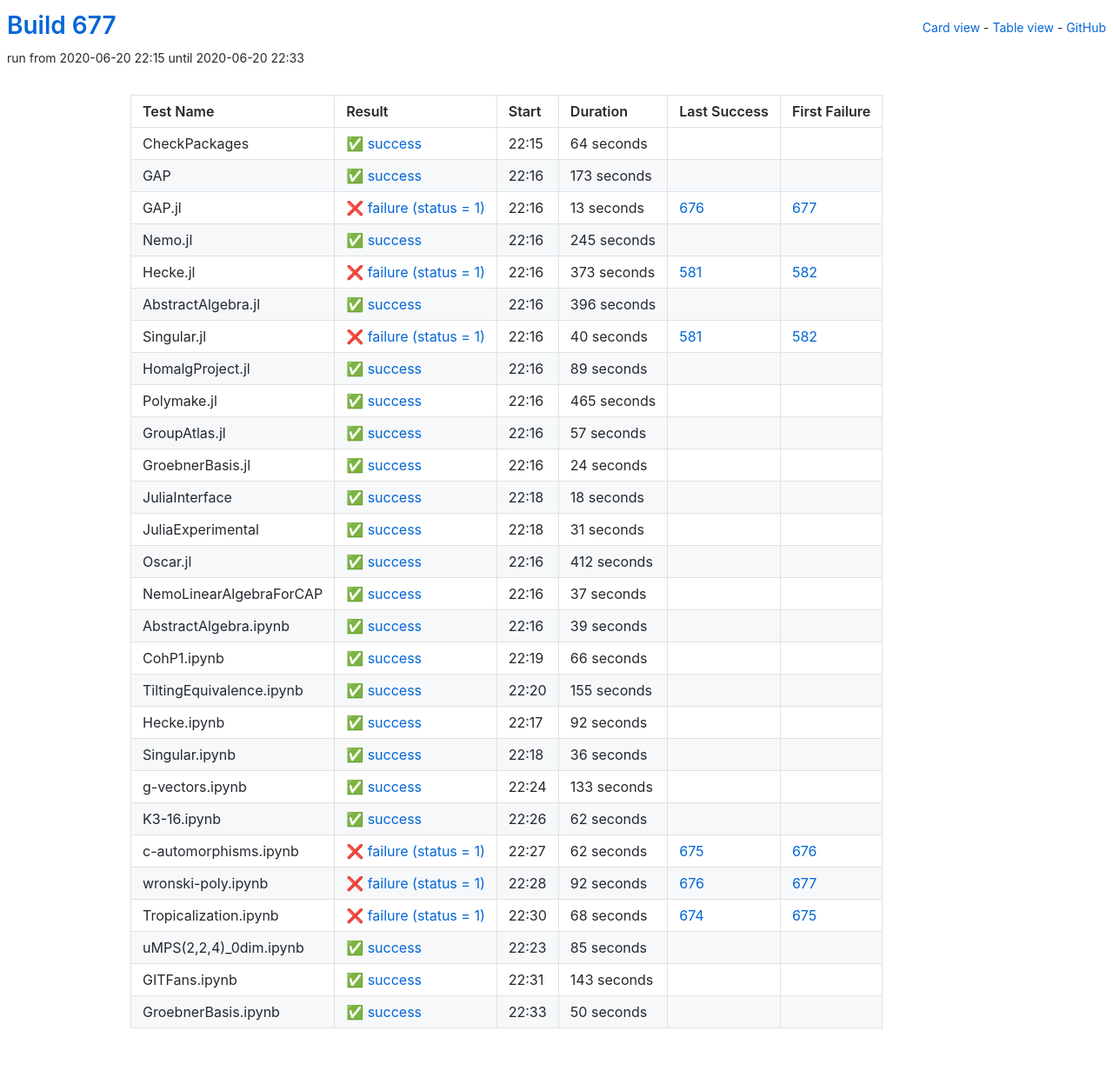
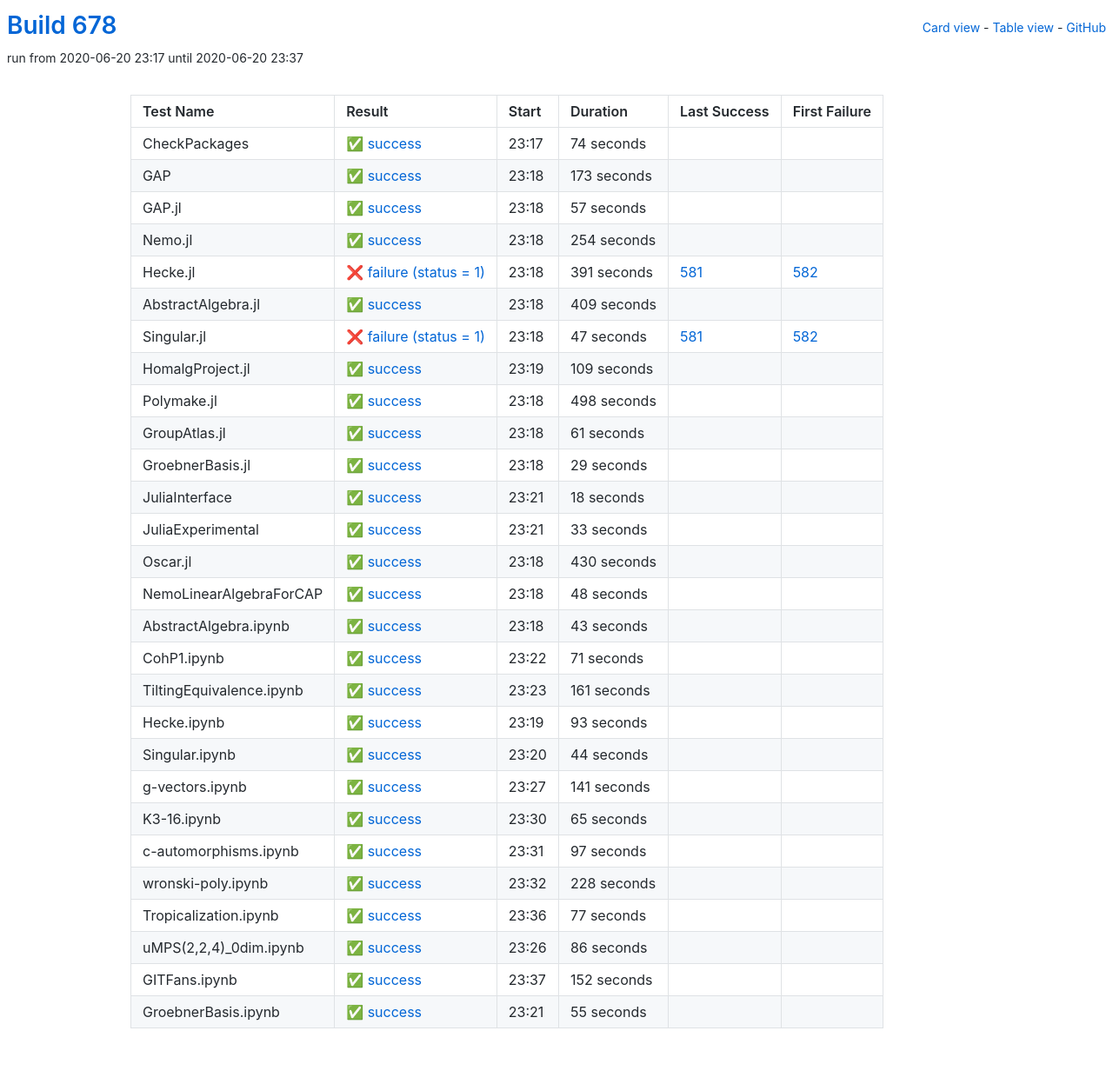
Before and after one commit to oscar-system/oscar-ci-status-1.4, a Jekyll site: the page built from table.html, in a window 1280 px wide. Shown: the whole page at 87% size. Built offline with Jekyll 4.4.1, drawn with Linux system fonts in a browser that asks for light colours.

Commit message:
Build #678

```diff
--- a/_data/ci.yml
+++ b/_data/ci.yml
@@ -1,6 +1,6 @@
 ---
-build: 677
-build_url: https://oscarci.mathematik.uni-kl.de/job/oscar-julia-1.4/677/
+build: 678
+build_url: https://oscarci.mathematik.uni-kl.de/job/oscar-julia-1.4/678/
 job: oscar-julia-1.4
 organization: oscar-system
 repo: oscar-ci-status-1.4
@@ -8,20 +8,20 @@ repourl: https://github.com/oscar-system/oscar-ci-status-1.4
 tests:
 - name: CheckPackages
   id: checkpackages
-  log: https://oscarci.mathematik.uni-kl.de/job/oscar-julia-1.4/677/artifact/logs/build-677/CheckPackages.log
-  start: 2020-06-20 22:15
+  log: https://oscarci.mathematik.uni-kl.de/job/oscar-julia-1.4/678/artifact/logs/build-678/CheckPackages.log
+  start: 2020-06-20 23:17
   success: true
   exitcode: 0
   status: success
-  duration: 64
+  duration: 74
   last_success: false
   last_success_url:
   first_failure: false
   first_failure_url:
 - name: GAP
   id: gap
-  log: https://oscarci.mathematik.uni-kl.de/job/oscar-julia-1.4/677/artifact/logs/build-677/GAP.log
-  start: 2020-06-20 22:16
+  log: https://oscarci.mathematik.uni-kl.de/job/oscar-julia-1.4/678/artifact/logs/build-678/GAP.log
+  start: 2020-06-20 23:18
   success: true
   exitcode: 0
   status: success
@@ -32,92 +32,8 @@ tests:
   first_failure_url:
 - name: GAP.jl
   id: gap-jl
-  log: https://oscarci.mathematik.uni-kl.de/job/oscar-julia-1.4/677/artifact/logs/build-677/GAP.jl.log
-  start: 2020-06-20 22:16
-  success: false
-  exitcode: 1
-  status: failure
-  duration: 13
-  last_success: 676
-  last_success_url: https://oscarci.mathematik.uni-kl.de/job/oscar-julia-1.4/676/
-  first_failure: 677
-  first_failure_url: https://oscarci.mathematik.uni-kl.de/job/oscar-julia-1.4/677/
-- name: Nemo.jl
-  id: nemo-jl
-  log: https://oscarci.mathematik.uni-kl.de/job/oscar-julia-1.4/677/artifact/logs/build-677/Nemo.jl.log
-  start: 2020-06-20 22:16
-  success: true
-  exitcode: 0
-  status: success
-  duration: 245
-  last_success: false
-  last_success_url:
-  first_failure: false
-  first_failure_url:
-- name: Hecke.jl
-  id: hecke-jl
-  log: https://oscarci.mathematik.uni-kl.de/job/oscar-julia-1.4/677/artifact/logs/build-677/Hecke.jl.log
-  start: 2020-06-20 22:16
-  success: false
-  exitcode: 1
-  status: failure
-  duration: 373
-  last_success: 581
-  last_success_url: https://oscarci.mathematik.uni-kl.de/job/oscar-julia-1.4/581/
-  first_failure: 582
-  first_failure_url: https://oscarci.mathematik.uni-kl.de/job/oscar-julia-1.4/582/
-- name: AbstractAlgebra.jl
-  id: abstractalgebra-jl
-  log: https://oscarci.mathematik.uni-kl.de/job/oscar-julia-1.4/677/artifact/logs/build-677/AbstractAlgebra.jl.log
-  start: 2020-06-20 22:16
-  success: true
-  exitcode: 0
-  status: success
-  duration: 396
-  last_success: false
-  last_success_url:
-  first_failure: false
-  first_failure_url:
-- name: Singular.jl
-  id: singular-jl
-  log: https://oscarci.mathematik.uni-kl.de/job/oscar-julia-1.4/677/artifact/logs/build-677/Singular.jl.log
-  start: 2020-06-20 22:16
-  success: false
-  exitcode: 1
-  status: failure
-  duration: 40
-  last_success: 581
-  last_success_url: https://oscarci.mathematik.uni-kl.de/job/oscar-julia-1.4/581/
-  first_failure: 582
-  first_failure_url: https://oscarci.mathematik.uni-kl.de/job/oscar-julia-1.4/582/
-- name: HomalgProject.jl
-  id: homalgproject-jl
-  log: https://oscarci.mathematik.uni-kl.de/job/oscar-julia-1.4/677/artifact/logs/build-677/HomalgProject.jl.log
-  start: 2020-06-20 22:16
-  success: true
-  exitcode: 0
-  status: success
-  duration: 89
-  last_success: false
-  last_success_url:
-  first_failure: false
-  first_failure_url:
-- name: Polymake.jl
-  id: polymake-jl
-  log: https://oscarci.mathematik.uni-kl.de/job/oscar-julia-1.4/677/artifact/logs/build-677/Polymake.jl.log
-  start: 2020-06-20 22:16
-  success: true
-  exitcode: 0
-  status: success
-  duration: 465
-  last_success: false
-  last_success_url:
-  first_failure: false
-  first_failure_url:
-- name: GroupAtlas.jl
-  id: groupatlas-jl
-  log: https://oscarci.mathematik.uni-kl.de/job/oscar-julia-1.4/677/artifact/logs/build-677/GroupAtlas.jl.log
-  start: 2020-06-20 22:16
+  log: https://oscarci.mathematik.uni-kl.de/job/oscar-julia-1.4/678/artifact/logs/build-678/GAP.jl.log
+  start: 2020-06-20 23:18
   success: true
   exitcode: 0
   status: success
@@ -126,22 +42,106 @@ tests:
   last_success_url:
   first_failure: false
   first_failure_url:
-- name: GroebnerBasis.jl
-  id: groebnerbasis-jl
-  log: https://oscarci.mathematik.uni-kl.de/job/oscar-julia-1.4/677/artifact/logs/build-677/GroebnerBasis.jl.log
-  start: 2020-06-20 22:16
+- name: Nemo.jl
+  id: nemo-jl
+  log: https://oscarci.mathematik.uni-kl.de/job/oscar-julia-1.4/678/artifact/logs/build-678/Nemo.jl.log
+  start: 2020-06-20 23:18
   success: true
   exitcode: 0
   status: success
-  duration: 24
+  duration: 254
+  last_success: false
+  last_success_url:
+  first_failure: false
+  first_failure_url:
+- name: Hecke.jl
+  id: hecke-jl
+  log: https://oscarci.mathematik.uni-kl.de/job/oscar-julia-1.4/678/artifact/logs/build-678/Hecke.jl.log
+  start: 2020-06-20 23:18
+  success: false
+  exitcode: 1
+  status: failure
+  duration: 391
+  last_success: 581
+  last_success_url: https://oscarci.mathematik.uni-kl.de/job/oscar-julia-1.4/581/
+  first_failure: 582
+  first_failure_url: https://oscarci.mathematik.uni-kl.de/job/oscar-julia-1.4/582/
+- name: AbstractAlgebra.jl
+  id: abstractalgebra-jl
+  log: https://oscarci.mathematik.uni-kl.de/job/oscar-julia-1.4/678/artifact/logs/build-678/AbstractAlgebra.jl.log
+  start: 2020-06-20 23:18
+  success: true
+  exitcode: 0
+  status: success
+  duration: 409
+  last_success: false
+  last_success_url:
+  first_failure: false
+  first_failure_url:
+- name: Singular.jl
+  id: singular-jl
+  log: https://oscarci.mathematik.uni-kl.de/job/oscar-julia-1.4/678/artifact/logs/build-678/Singular.jl.log
+  start: 2020-06-20 23:18
+  success: false
+  exitcode: 1
+  status: failure
+  duration: 47
+  last_success: 581
+  last_success_url: https://oscarci.mathematik.uni-kl.de/job/oscar-julia-1.4/581/
+  first_failure: 582
+  first_failure_url: https://oscarci.mathematik.uni-kl.de/job/oscar-julia-1.4/582/
+- name: HomalgProject.jl
+  id: homalgproject-jl
+  log: https://oscarci.mathematik.uni-kl.de/job/oscar-julia-1.4/678/artifact/logs/build-678/HomalgProject.jl.log
+  start: 2020-06-20 23:19
+  success: true
+  exitcode: 0
+  status: success
+  duration: 109
+  last_success: false
+  last_success_url:
+  first_failure: false
+  first_failure_url:
+- name: Polymake.jl
+  id: polymake-jl
+  log: https://oscarci.mathematik.uni-kl.de/job/oscar-julia-1.4/678/artifact/logs/build-678/Polymake.jl.log
+  start: 2020-06-20 23:18
+  success: true
+  exitcode: 0
+  status: success
+  duration: 498
+  last_success: false
+  last_success_url:
+  first_failure: false
+  first_failure_url:
+- name: GroupAtlas.jl
+  id: groupatlas-jl
+  log: https://oscarci.mathematik.uni-kl.de/job/oscar-julia-1.4/678/artifact/logs/build-678/GroupAtlas.jl.log
+  start: 2020-06-20 23:18
+  success: true
+  exitcode: 0
+  status: success
+  duration: 61
+  last_success: false
+  last_success_url:
+  first_failure: false
+  first_failure_url:
+- name: GroebnerBasis.jl
+  id: groebnerbasis-jl
+  log: https://oscarci.mathematik.uni-kl.de/job/oscar-julia-1.4/678/artifact/logs/build-678/GroebnerBasis.jl.log
+  start: 2020-06-20 23:18
+  success: true
+  exitcode: 0
+  status: success
+  duration: 29
   last_success: false
   last_success_url:
   first_failure: false
   first_failure_url:
 - name: JuliaInterface
   id: juliainterface
-  log: https://oscarci.mathematik.uni-kl.de/job/oscar-julia-1.4/677/artifact/logs/build-677/JuliaInterface.log
-  start: 2020-06-20 22:18
+  log: https://oscarci.mathematik.uni-kl.de/job/oscar-julia-1.4/678/artifact/logs/build-678/JuliaInterface.log
+  start: 2020-06-20 23:21
   success: true
   exitcode: 0
   status: success
@@ -152,192 +152,192 @@ tests:
   first_failure_url:
 - name: JuliaExperimental
   id: juliaexperimental
-  log: https://oscarci.mathematik.uni-kl.de/job/oscar-julia-1.4/677/artifact/logs/build-677/JuliaExperimental.log
-  start: 2020-06-20 22:18
+  log: https://oscarci.mathematik.uni-kl.de/job/oscar-julia-1.4/678/artifact/logs/build-678/JuliaExperimental.log
+  start: 2020-06-20 23:21
   success: true
   exitcode: 0
   status: success
-  duration: 31
+  duration: 33
   last_success: false
   last_success_url:
   first_failure: false
   first_failure_url:
 - name: Oscar.jl
   id: oscar-jl
-  log: https://oscarci.mathematik.uni-kl.de/job/oscar-julia-1.4/677/artifact/logs/build-677/Oscar.jl.log
-  start: 2020-06-20 22:16
+  log: https://oscarci.mathematik.uni-kl.de/job/oscar-julia-1.4/678/artifact/logs/build-678/Oscar.jl.log
+  start: 2020-06-20 23:18
   success: true
   exitcode: 0
   status: success
-  duration: 412
+  duration: 430
   last_success: false
   last_success_url:
   first_failure: false
   first_failure_url:
 - name: NemoLinearAlgebraForCAP
   id: nemolinearalgebraforcap
-  log: https://oscarci.mathematik.uni-kl.de/job/oscar-julia-1.4/677/artifact/logs/build-677/NemoLinearAlgebraForCAP.log
-  start: 2020-06-20 22:16
+  log: https://oscarci.mathematik.uni-kl.de/job/oscar-julia-1.4/678/artifact/logs/build-678/NemoLinearAlgebraForCAP.log
+  start: 2020-06-20 23:18
   success: true
   exitcode: 0
   status: success
-  duration: 37
+  duration: 48
   last_success: false
   last_success_url:
   first_failure: false
   first_failure_url:
 - name: AbstractAlgebra.ipynb
   id: abstractalgebra-ipynb
-  log: https://oscarci.mathematik.uni-kl.de/job/oscar-julia-1.4/677/artifact/logs/build-677/AbstractAlgebra.ipynb.log
-  start: 2020-06-20 22:16
+  log: https://oscarci.mathematik.uni-kl.de/job/oscar-julia-1.4/678/artifact/logs/build-678/AbstractAlgebra.ipynb.log
+  start: 2020-06-20 23:18
   success: true
   exitcode: 0
   status: success
-  duration: 39
+  duration: 43
   last_success: false
   last_success_url:
   first_failure: false
   first_failure_url:
 - name: CohP1.ipynb
   id: cohp1-ipynb
-  log: https://oscarci.mathematik.uni-kl.de/job/oscar-julia-1.4/677/artifact/logs/build-677/CohP1.ipynb.log
-  start: 2020-06-20 22:19
+  log: https://oscarci.mathematik.uni-kl.de/job/oscar-julia-1.4/678/artifact/logs/build-678/CohP1.ipynb.log
+  start: 2020-06-20 23:22
   success: true
   exitcode: 0
   status: success
-  duration: 66
+  duration: 71
   last_success: false
   last_success_url:
   first_failure: false
   first_failure_url:
 - name: TiltingEquivalence.ipynb
   id: tiltingequivalence-ipynb
-  log: https://oscarci.mathematik.uni-kl.de/job/oscar-julia-1.4/677/artifact/logs/build-677/TiltingEquivalence.ipynb.log
-  start: 2020-06-20 22:20
+  log: https://oscarci.mathematik.uni-kl.de/job/oscar-julia-1.4/678/artifact/logs/build-678/TiltingEquivalence.ipynb.log
+  start: 2020-06-20 23:23
   success: true
   exitcode: 0
   status: success
-  duration: 155
+  duration: 161
   last_success: false
   last_success_url:
   first_failure: false
   first_failure_url:
 - name: Hecke.ipynb
   id: hecke-ipynb
-  log: https://oscarci.mathematik.uni-kl.de/job/oscar-julia-1.4/677/artifact/logs/build-677/Hecke.ipynb.log
-  start: 2020-06-20 22:17
+  log: https://oscarci.mathematik.uni-kl.de/job/oscar-julia-1.4/678/artifact/logs/build-678/Hecke.ipynb.log
+  start: 2020-06-20 23:19
   success: true
   exitcode: 0
   status: success
-  duration: 92
+  duration: 93
   last_success: false
   last_success_url:
   first_failure: false
   first_failure_url:
 - name: Singular.ipynb
   id: singular-ipynb
-  log: https://oscarci.mathematik.uni-kl.de/job/oscar-julia-1.4/677/artifact/logs/build-677/Singular.ipynb.log
-  start: 2020-06-20 22:18
+  log: https://oscarci.mathematik.uni-kl.de/job/oscar-julia-1.4/678/artifact/logs/build-678/Singular.ipynb.log
+  start: 2020-06-20 23:20
   success: true
   exitcode: 0
   status: success
-  duration: 36
+  duration: 44
   last_success: false
   last_success_url:
   first_failure: false
   first_failure_url:
 - name: g-vectors.ipynb
   id: g-vectors-ipynb
-  log: https://oscarci.mathematik.uni-kl.de/job/oscar-julia-1.4/677/artifact/logs/build-677/g-vectors.ipynb.log
-  start: 2020-06-20 22:24
+  log: https://oscarci.mathematik.uni-kl.de/job/oscar-julia-1.4/678/artifact/logs/build-678/g-vectors.ipynb.log
+  start: 2020-06-20 23:27
   success: true
   exitcode: 0
   status: success
-  duration: 133
+  duration: 141
   last_success: false
   last_success_url:
   first_failure: false
   first_failure_url:
 - name: K3-16.ipynb
   id: k3-16-ipynb
-  log: https://oscarci.mathematik.uni-kl.de/job/oscar-julia-1.4/677/artifact/logs/build-677/K3-16.ipynb.log
-  start: 2020-06-20 22:26
+  log: https://oscarci.mathematik.uni-kl.de/job/oscar-julia-1.4/678/artifact/logs/build-678/K3-16.ipynb.log
+  start: 2020-06-20 23:30
   success: true
   exitcode: 0
   status: success
-  duration: 62
+  duration: 65
   last_success: false
   last_success_url:
   first_failure: false
   first_failure_url:
 - name: c-automorphisms.ipynb
   id: c-automorphisms-ipynb
-  log: https://oscarci.mathematik.uni-kl.de/job/oscar-julia-1.4/677/artifact/logs/build-677/c-automorphisms.ipynb.log
-  start: 2020-06-20 22:27
-  success: false
-  exitcode: 1
-  status: failure
-  duration: 62
-  last_success: 675
-  last_success_url: https://oscarci.mathematik.uni-kl.de/job/oscar-julia-1.4/675/
-  first_failure: 676
-  first_failure_url: https://oscarci.mathematik.uni-kl.de/job/oscar-julia-1.4/676/
-- name: wronski-poly.ipynb
-  id: wronski-poly-ipynb
-  log: https://oscarci.mathematik.uni-kl.de/job/oscar-julia-1.4/677/artifact/logs/build-677/wronski-poly.ipynb.log
-  start: 2020-06-20 22:28
-  success: false
-  exitcode: 1
-  status: failure
-  duration: 92
-  last_success: 676
-  last_success_url: https://oscarci.mathematik.uni-kl.de/job/oscar-julia-1.4/676/
-  first_failure: 677
-  first_failure_url: https://oscarci.mathematik.uni-kl.de/job/oscar-julia-1.4/677/
-- name: Tropicalization.ipynb
-  id: tropicalization-ipynb
-  log: https://oscarci.mathematik.uni-kl.de/job/oscar-julia-1.4/677/artifact/logs/build-677/Tropicalization.ipynb.log
-  start: 2020-06-20 22:30
-  success: false
-  exitcode: 1
-  status: failure
-  duration: 68
-  last_success: 674
-  last_success_url: https://oscarci.mathematik.uni-kl.de/job/oscar-julia-1.4/674/
-  first_failure: 675
-  first_failure_url: https://oscarci.mathematik.uni-kl.de/job/oscar-julia-1.4/675/
-- name: uMPS(2,2,4)_0dim.ipynb
-  id: umps-2-2-4-0dim-ipynb
-  log: https://oscarci.mathematik.uni-kl.de/job/oscar-julia-1.4/677/artifact/logs/build-677/uMPS-2-2-4-_0dim.ipynb.log
-  start: 2020-06-20 22:23
+  log: https://oscarci.mathematik.uni-kl.de/job/oscar-julia-1.4/678/artifact/logs/build-678/c-automorphisms.ipynb.log
+  start: 2020-06-20 23:31
   success: true
   exitcode: 0
   status: success
-  duration: 85
+  duration: 97
+  last_success: false
+  last_success_url:
+  first_failure: false
+  first_failure_url:
+- name: wronski-poly.ipynb
+  id: wronski-poly-ipynb
+  log: https://oscarci.mathematik.uni-kl.de/job/oscar-julia-1.4/678/artifact/logs/build-678/wronski-poly.ipynb.log
+  start: 2020-06-20 23:32
+  success: true
+  exitcode: 0
+  status: success
+  duration: 228
+  last_success: false
+  last_success_url:
+  first_failure: false
+  first_failure_url:
+- name: Tropicalization.ipynb
+  id: tropicalization-ipynb
+  log: https://oscarci.mathematik.uni-kl.de/job/oscar-julia-1.4/678/artifact/logs/build-678/Tropicalization.ipynb.log
+  start: 2020-06-20 23:36
+  success: true
+  exitcode: 0
+  status: success
+  duration: 77
+  last_success: false
+  last_success_url:
+  first_failure: false
+  first_failure_url:
+- name: uMPS(2,2,4)_0dim.ipynb
+  id: umps-2-2-4-0dim-ipynb
+  log: https://oscarci.mathematik.uni-kl.de/job/oscar-julia-1.4/678/artifact/logs/build-678/uMPS-2-2-4-_0dim.ipynb.log
+  start: 2020-06-20 23:26
+  success: true
+  exitcode: 0
+  status: success
+  duration: 86
   last_success: false
   last_success_url:
   first_failure: false
   first_failure_url:
 - name: GITFans.ipynb
   id: gitfans-ipynb
-  log: https://oscarci.mathematik.uni-kl.de/job/oscar-julia-1.4/677/artifact/logs/build-677/GITFans.ipynb.log
-  start: 2020-06-20 22:31
+  log: https://oscarci.mathematik.uni-kl.de/job/oscar-julia-1.4/678/artifact/logs/build-678/GITFans.ipynb.log
+  start: 2020-06-20 23:37
   success: true
   exitcode: 0
   status: success
-  duration: 143
+  duration: 152
   last_success: false
   last_success_url:
   first_failure: false
   first_failure_url:
 - name: GroebnerBasis.ipynb
   id: groebnerbasis-ipynb
-  log: https://oscarci.mathematik.uni-kl.de/job/oscar-julia-1.4/677/artifact/logs/build-677/GroebnerBasis.ipynb.log
-  start: 2020-06-20 22:33
+  log: https://oscarci.mathematik.uni-kl.de/job/oscar-julia-1.4/678/artifact/logs/build-678/GroebnerBasis.ipynb.log
+  start: 2020-06-20 23:21
   success: true
   exitcode: 0
   status: success
-  duration: 50
+  duration: 55
   last_success: false
   last_success_url:
   first_failure: false
```
Also changed, not shown: README.md.
